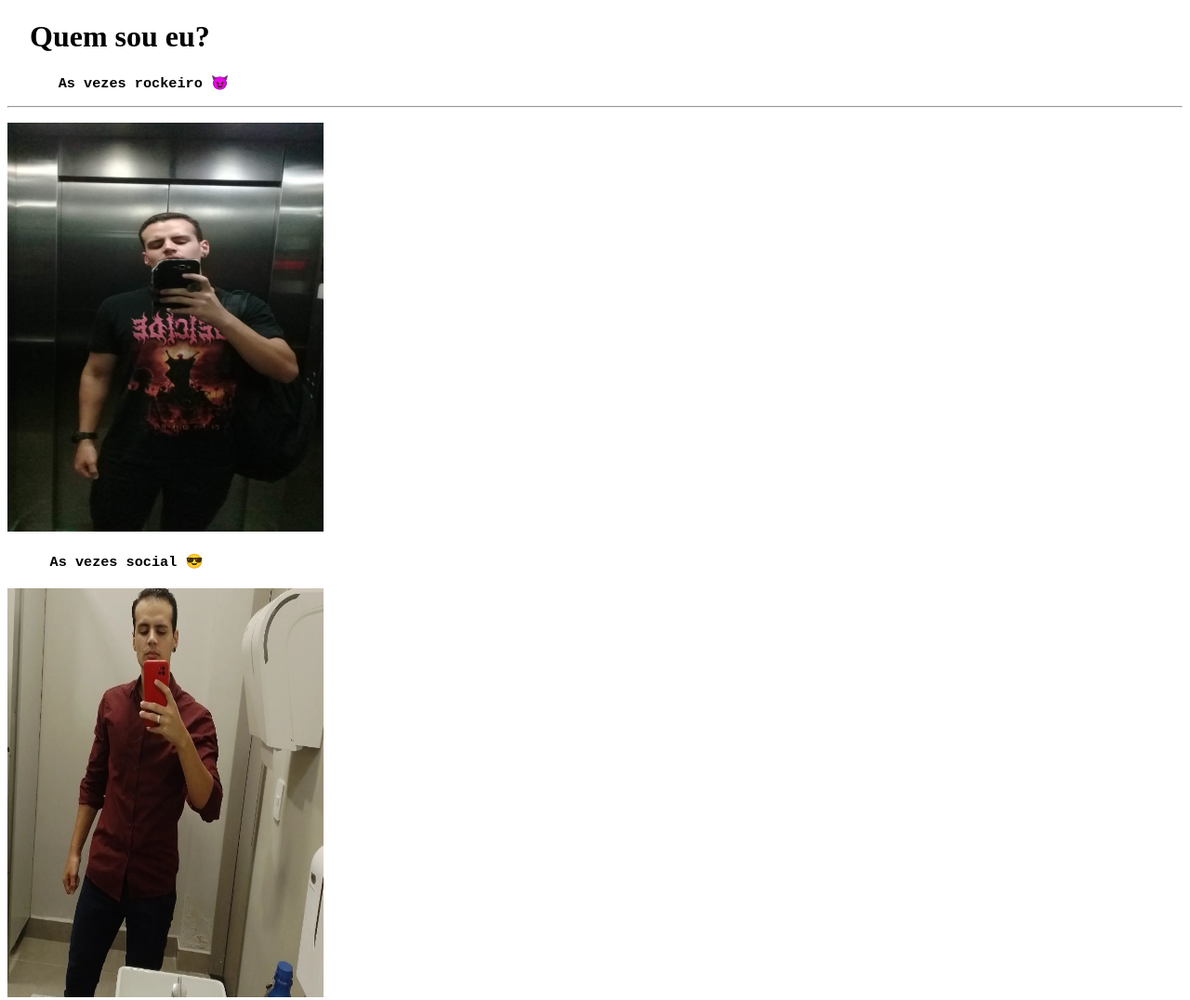
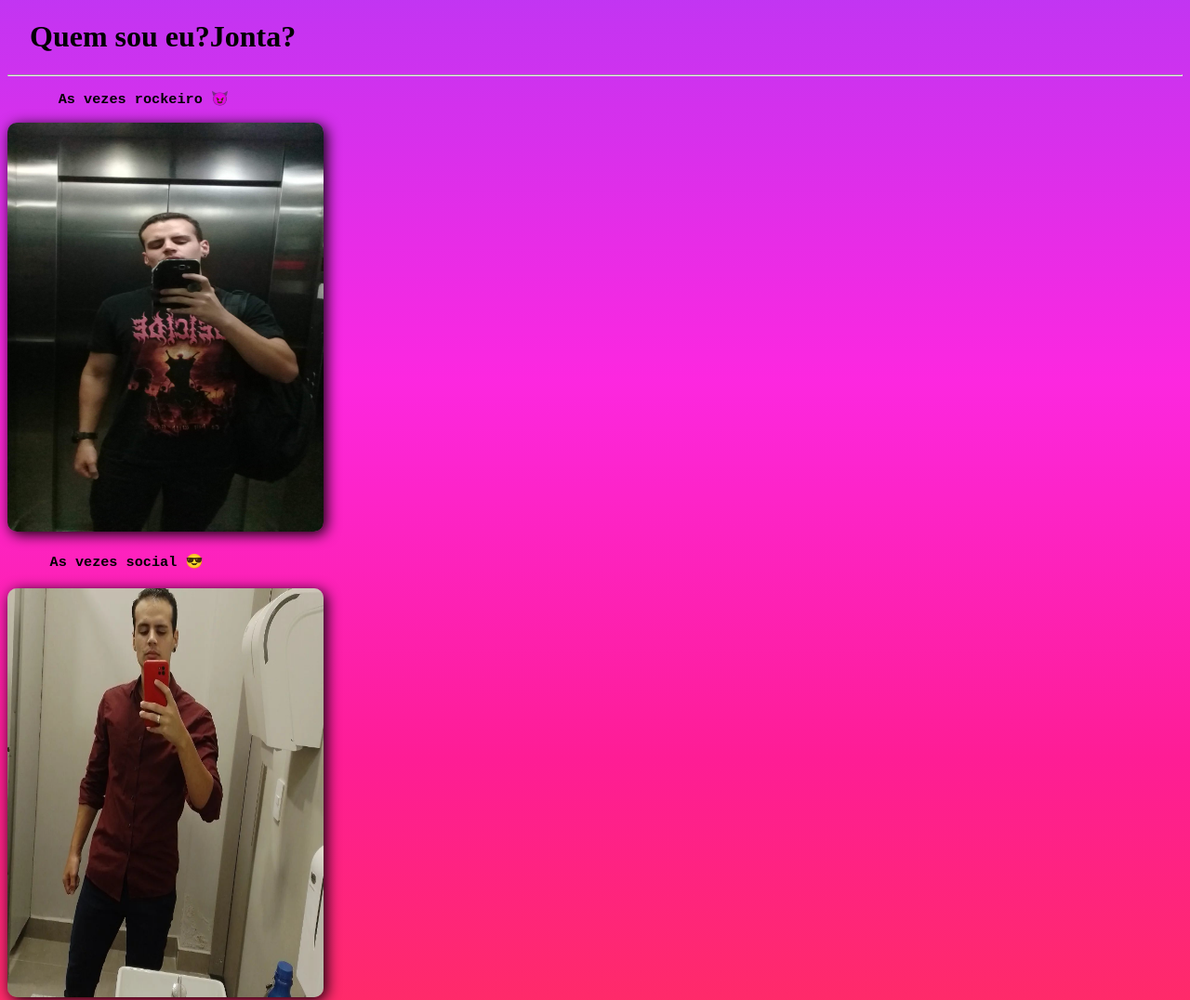
Before and after one commit to JhonatanDevJR/Sobre-Mim, a plain HTML site: page index.html in a window 1280 px wide. Shown: the top 1076 px of the page at 93% size. Drawn offline with Linux system fonts and the light colour scheme.

Commit message:
implementado CSS

```diff
--- a/index.html
+++ b/index.html
@@ -5,18 +5,14 @@
     <meta name="viewport" content="width=device-width, initial-scale=1.0">
     <title>Meu perfil</title>
     <link rel="shortcut icon" href="icone-anonimo.png">
-    <style>
-        body {
-            text-align: justify;
-            background-color: rgb(255, 255, 255);
-        }
+    <link rel="stylesheet" href="style.css">
 
-    </style>
 </head>
 <body>
-    <h1>&nbsp;&nbsp;&nbsp;Quem sou eu?</h1>
+    <h1>&nbsp;&nbsp;&nbsp;Quem sou eu?Jonta?</h1>
+    <hr>
     <pre><h3>&nbsp; &nbsp; &nbsp; As vezes rockeiro 😈  </h3></pre>
-    <hr>
+
     <p><img src="foto-eu-2.jpeg" width="340" height="440" alt="Minha foto"></p>
     <h3><pre>&nbsp; &nbsp; &nbsp;As vezes social 😎</pre></h3>
 
--- /dev/null
+++ b/style.css
@@ -0,0 +1,10 @@
+@charset "utf-8";
+body{
+    text-align: justify;
+    background-image: linear-gradient(to bottom, #b301efcb,#fc00dad8,#fe0188e3,#ff0f33da,#fe7f00e3,#ffc400de 85%);
+}
+
+img{
+    border-radius: 10px;
+    box-shadow: 3px 3px 15px black;
+}
```
